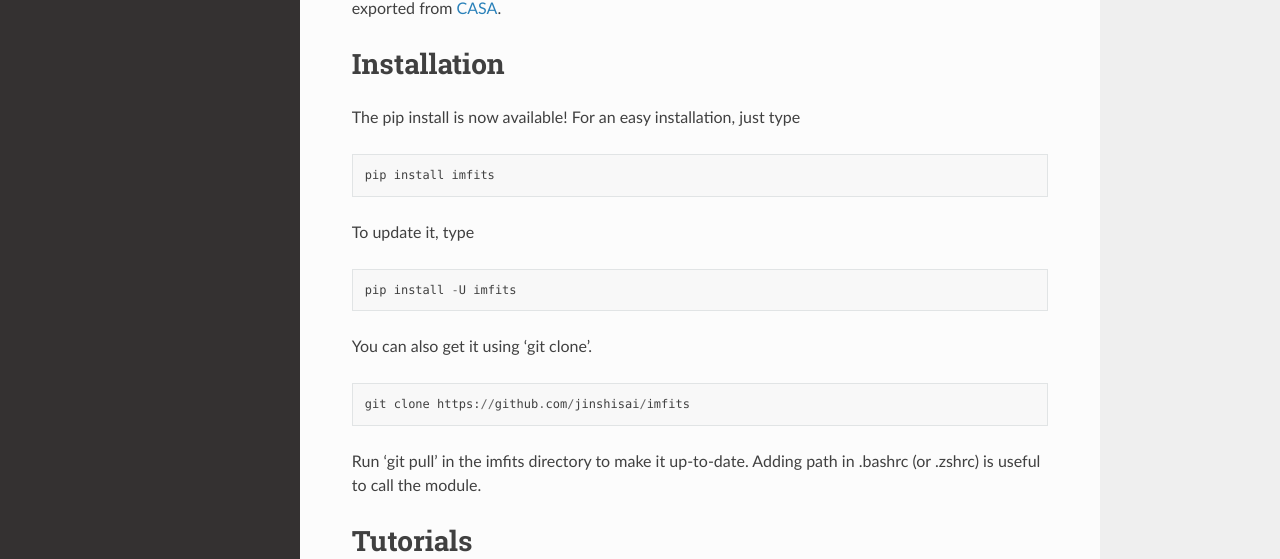
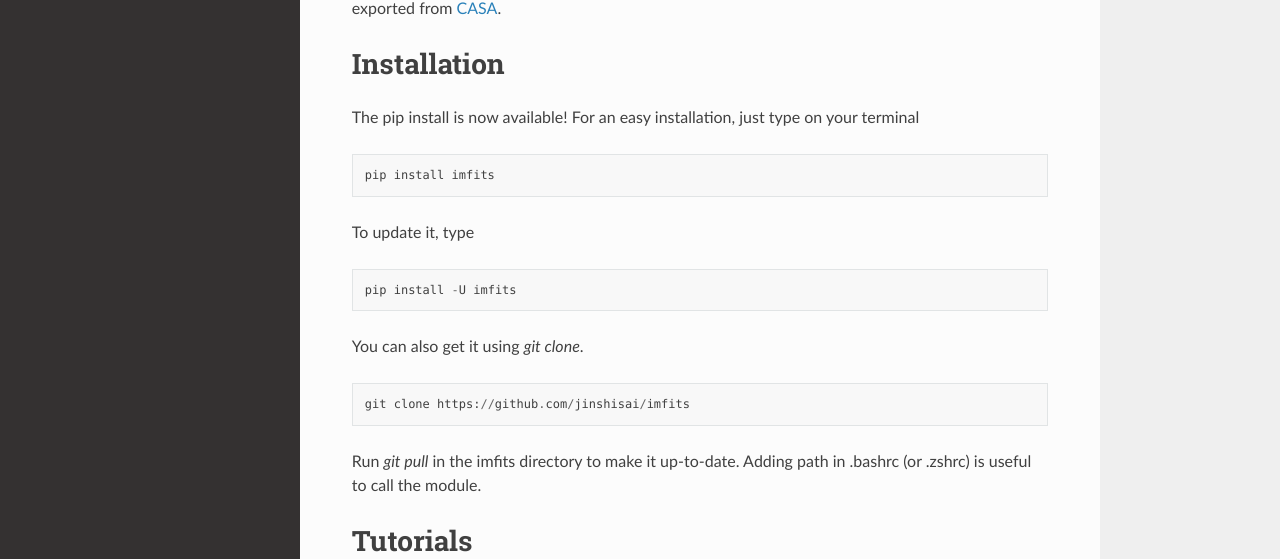
Before and after one commit to jinshisai/imfits, a Sphinx documentation site: the page built from docs/index.rst, in a window 1280 px wide and 1236 px high. Shown: the part 331-890 px from the top of the window. Built offline with Sphinx 7.4.7 and the Read the Docs theme 2.0.0, drawn with Linux system fonts in a browser that asks for light colours; pages that are not in the unit, such as notebooks, are missing from menus.

Commit message:
Minor fix

```diff
--- a/docs/index.rst
+++ b/docs/index.rst
@@ -15,7 +15,7 @@ Imfits can also read fits files of position-velocity (PV) diagrams. The script i
 Installation
 =============
 
-The pip install is now available! For an easy installation, just type
+The pip install is now available! For an easy installation, just type on your terminal
 
 ::
 
@@ -28,14 +28,14 @@ To update it, type
    pip install -U imfits
 
 
-You can also get it using 'git clone'.
+You can also get it using `git clone`.
 
 ::
 
    git clone https://github.com/jinshisai/imfits
 
 
-Run 'git pull' in the imfits directory to make it up-to-date. Adding path in .bashrc (or .zshrc) is useful to call the module.
+Run `git pull` in the imfits directory to make it up-to-date. Adding path in .bashrc (or .zshrc) is useful to call the module.
 
 
 
```
